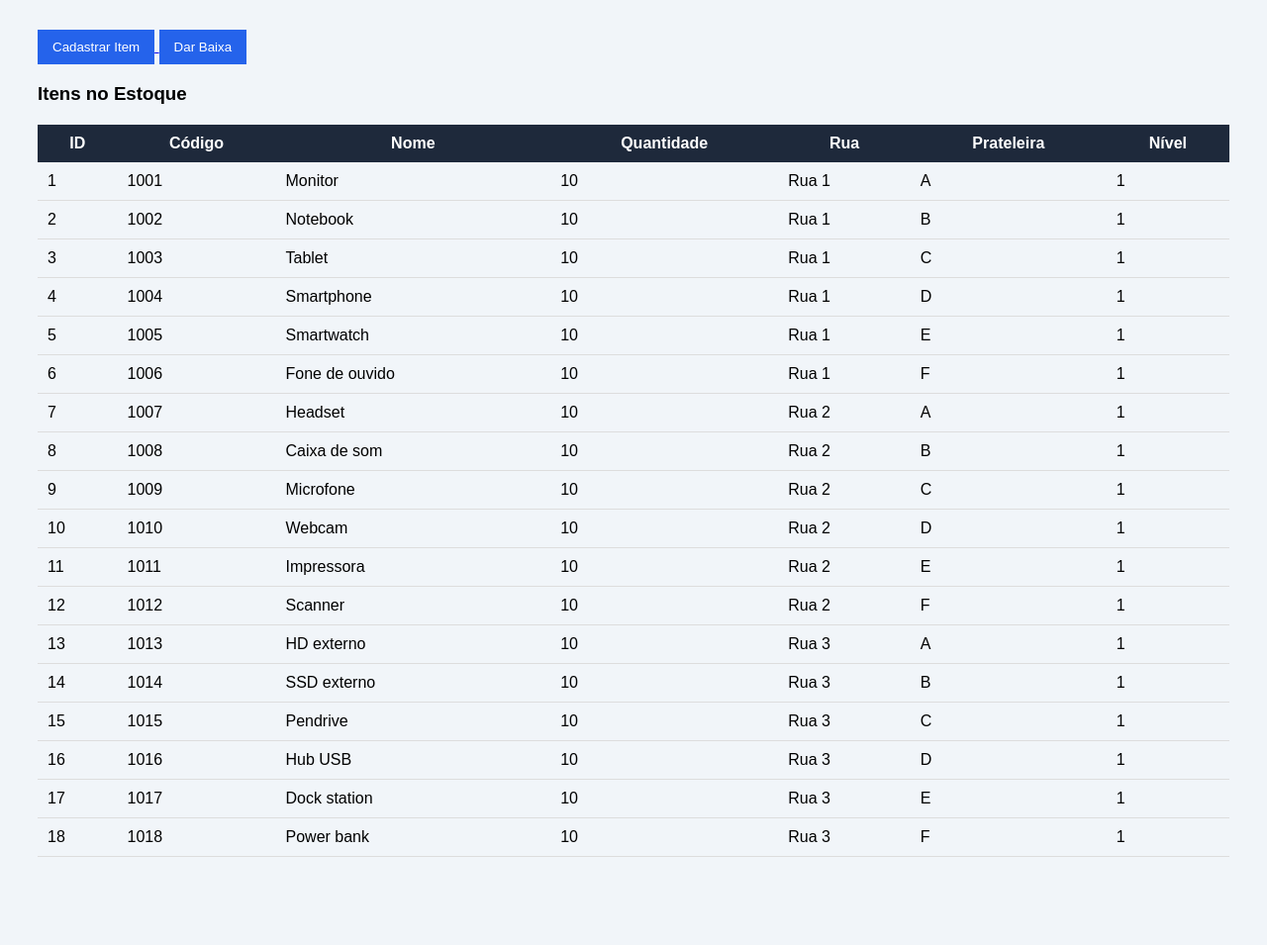
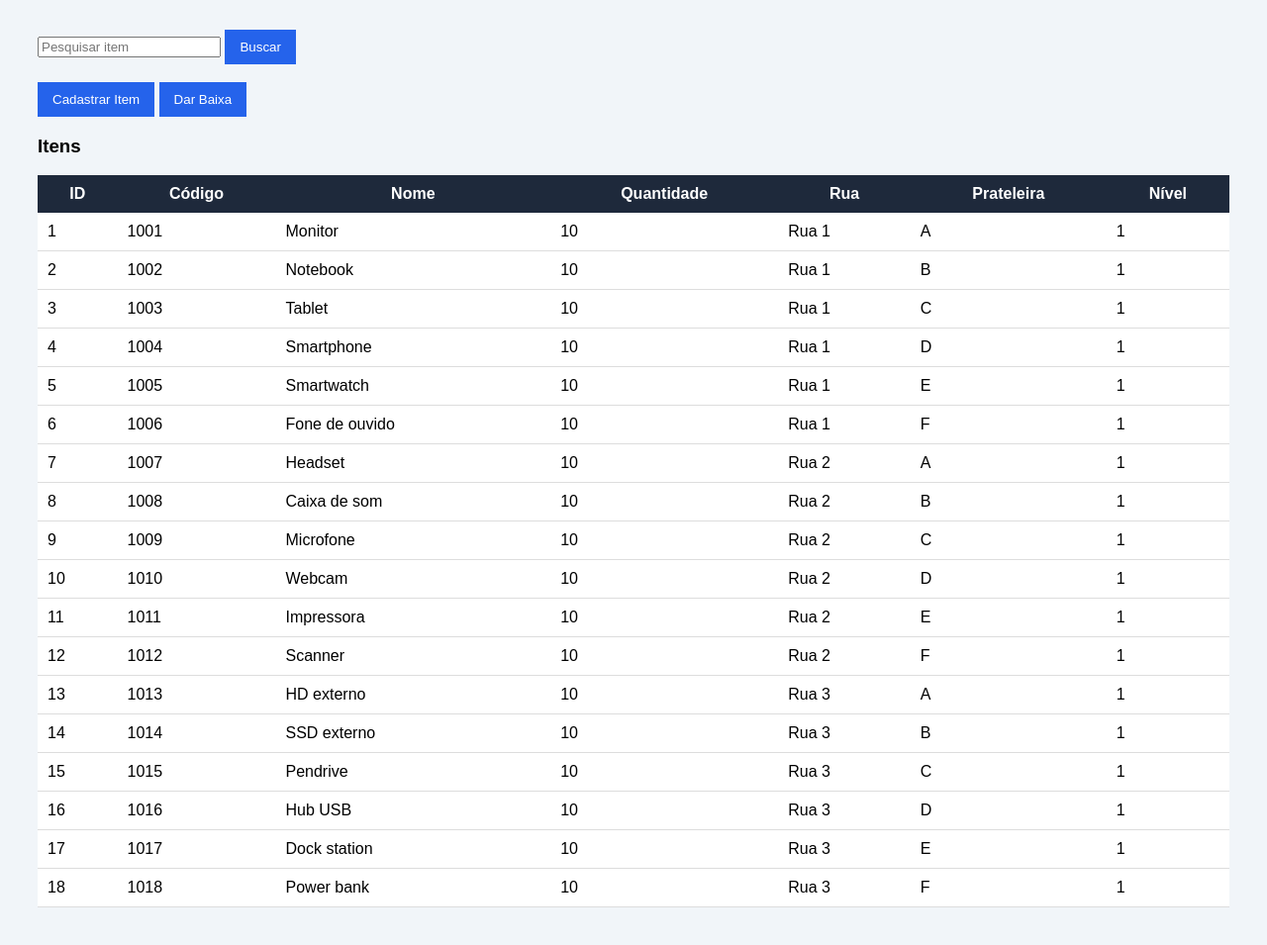
Before and after one commit to miguelroan09-art/sonar-enterprise-OFC, a Flask app: page /dashboard in a window 1280 px wide. Shown: the part 106-1061 px from the top of the page at 99% size. Before the commit the page ends 972 px from the top, so only its background shows below. Run offline with Flask 3, Linux system fonts and the light colour scheme; the visitor is signed in with stand-in values (Sample User, id 1); data comes from the database, SQL or seed files in the repository.

Commit message:
Update dashboard.html

```diff
--- a/templates/dashboard.html
+++ b/templates/dashboard.html
@@ -1,12 +1,12 @@
 <!DOCTYPE html>
 <html>
 <head>
-<title>Dashboard - Estoque Certo</title>
+<title>Dashboard</title>
 
 <style>
 
 body{
-    font-family: Arial;
+font-family:Arial;
 background:#f1f5f9;
 }
 
@@ -20,18 +20,10 @@ header{
 padding:30px;
 }
 
-button{
-    padding:10px 15px;
-    background:#2563eb;
-    color:white;
-    border:none;
-    cursor:pointer;
-}
-
 table{
 width:100%;
+background:white;
 border-collapse:collapse;
-    margin-top:20px;
 }
 
 th{
@@ -45,8 +37,12 @@ td{
 border-bottom:1px solid #ddd;
 }
 
-tr:hover{
-    background:#f8fafc;
+button{
+padding:10px 15px;
+background:#2563eb;
+color:white;
+border:none;
+cursor:pointer;
 }
 
 </style>
@@ -61,15 +57,17 @@ tr:hover{
 
 <div class="container">
 
-<a href="/cadastrar">
-<button>Cadastrar Item</button>
-</a>
+<form method="GET">
+<input type="text" name="busca" placeholder="Pesquisar item">
+<button type="submit">Buscar</button>
+</form>
 
-<a href="/baixar">
-<button>Dar Baixa</button>
-</a>
+<br>
 
-<h3>Itens no Estoque</h3>
+<a href="/cadastrar"><button>Cadastrar Item</button></a>
+<a href="/baixar"><button>Dar Baixa</button></a>
+
+<h3>Itens</h3>
 
 <table>
 
@@ -84,6 +82,7 @@ tr:hover{
 </tr>
 
 {% for item in itens %}
+
 <tr>
 
 <td>{{item[0]}}</td>
@@ -95,6 +94,7 @@ tr:hover{
 <td>{{item[6]}}</td>
 
 </tr>
+
 {% endfor %}
 
 </table>
```
Lines whose indentation alone changed are shown as unchanged.
